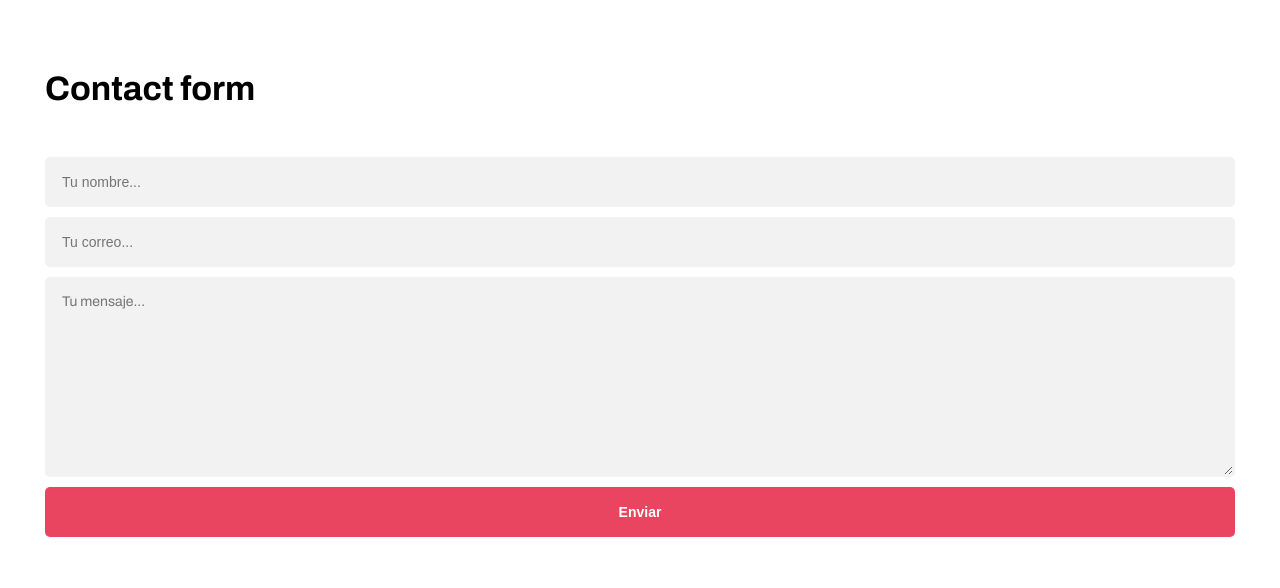
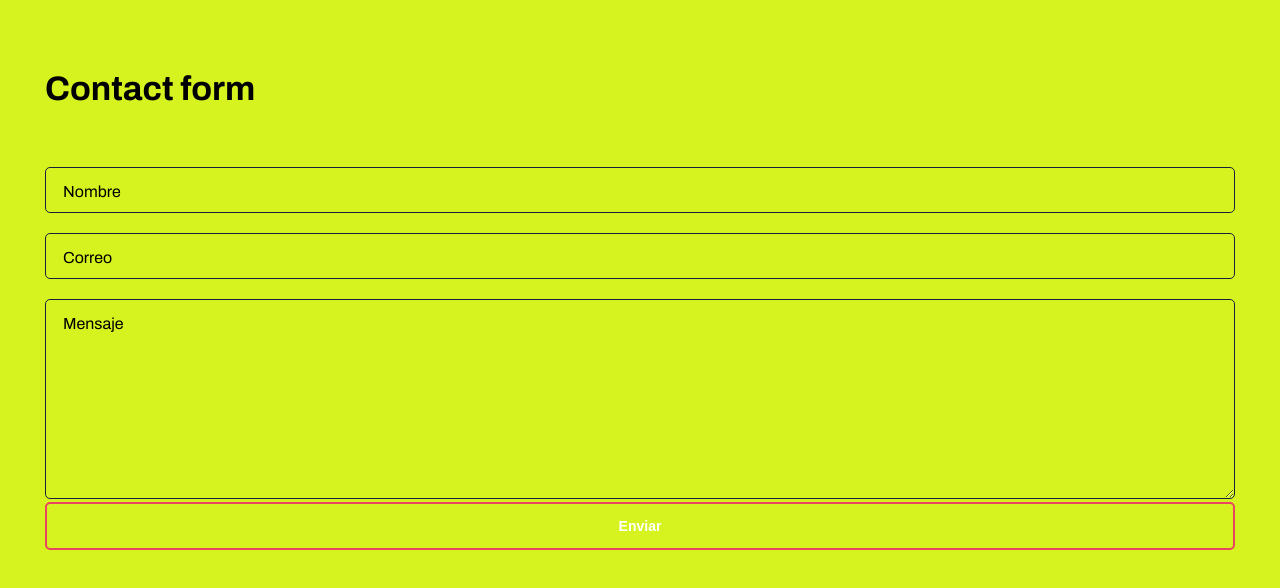
Before and after one commit to JetLagFox/portfolio-frontend, a Next.js app: page / in a window 1280 px wide. Shown: the part 947-1535 px from the top of the page. Built offline with nearby package versions, Linux system fonts and the light colour scheme; no server answers.

Commit message:
updated styles and created formItem atom

```diff
--- /dev/null
+++ b/atoms/FormItem.js
@@ -0,0 +1,24 @@
+const FormItem = ({ handlChange, formInputs, name, type, label }) => {
+  return (
+    <div className="contact-form__input-wrapper">
+      {type === "textarea" ? (
+        <textarea onChange={handlChange} name={name} value={formInputs[name]} />
+      ) : (
+        <input
+          onChange={handlChange}
+          name={name}
+          type={type}
+          value={formInputs[name]}
+        />
+      )}
+      <span
+        onClick={() => setClickedLabel(true)}
+        className={formInputs[name]?.length > 0 ? "input--value" : undefined}
+      >
+        {label}
+      </span>
+    </div>
+  );
+};
+
+export default FormItem;
--- a/components/ContactForm.js
+++ b/components/ContactForm.js
@@ -1,22 +1,22 @@
-import React, { useState } from 'react';
+import React, { useState } from "react";
+import FormItem from "../atoms/formItem";
 
 const ContactForm = () => {
-
   const [formSubmitted, setFormSubmitted] = useState(false);
   const [success, setSuccess] = useState(false);
   const [formInputs, setFormInputs] = useState({
     name: "",
     email: "",
-        message: ""
+    message: "",
   });
 
   const handlChange = (e) => {
-        setFormInputs({...formInputs, [e.target.name]: e.target.value })
-    }
+    setFormInputs({ ...formInputs, [e.target.name]: e.target.value });
+  };
 
   const handleSubmit = (e) => {
     e.preventDefault();
-        setFormSubmitted(true)
+    setFormSubmitted(true);
 
     const { name, email, message } = formInputs;
 
@@ -25,23 +25,45 @@ const ContactForm = () => {
     } else {
       setSuccess(true);
     }
-    }
+  };
 
-    return(
-        <div className='wrapper'>
-            <section className='contact-form'>
+  return (
+    <section className="contact-form">
+      <div className="wrapper">
         <h2>Contact form</h2>
         <form onSubmit={handleSubmit}>
-                    <input onChange={handlChange} name="name" type="text" value={formInputs.name} placeholder="Tu nombre..." />
-                    <input onChange={handlChange} name='email' type="email" value={formInputs.email} placeholder="Tu correo..." />
-                    <textarea onChange={handlChange} name="message" value={formInputs.message} placeholder="Tu mensaje..." />
+          <FormItem
+            handlChange={handlChange}
+            formInputs={formInputs}
+            label="Nombre"
+            type="text"
+            name="name"
+          />
+          <FormItem
+            handlChange={handlChange}
+            formInputs={formInputs}
+            label="Correo"
+            type="email"
+            name="email"
+          />
+
+          <FormItem
+            handlChange={handlChange}
+            formInputs={formInputs}
+            label="Mensaje"
+            type="textarea"
+            name="message"
+          />
+
           <input type="submit" value="Enviar" />
         </form>
-                { formSubmitted && !success  && <p>Ha habido algún problema</p>}
-                { formSubmitted && success && <p>El formulario se ha enviado correctamente</p>}
+        {formSubmitted && !success && <p>Ha habido algún problema</p>}
+        {formSubmitted && success && (
+          <p>El formulario se ha enviado correctamente</p>
+        )}
+      </div>
     </section>
-        </div>
-    )
-}
+  );
+};
 
 export default ContactForm;
--- a/pages/_document.js
+++ b/pages/_document.js
@@ -1,15 +1,14 @@
-import Document, { Html, Head, Main, NextScript} from 'next/document';
+import Document, { Html, Head, Main, NextScript } from "next/document";
 
 class MyDocument extends Document {
-
   seoGoogleTags() {
     return {
       __html: `window.dataLayer = window.dataLayer || [];
 			function gtag(){dataLayer.push(arguments);}
 			gtag('js', new Date());
 
-			gtag('config', '${process.env.GOOGLE_ANALYTICS_ID}');`
-		}
+			gtag('config', '${process.env.GOOGLE_ANALYTICS_ID}');`,
+    };
   }
 
   render() {
@@ -21,11 +20,25 @@ class MyDocument extends Document {
           <link rel="preconnect" href="https://fonts.gstatic.com" crossorigin />
           <meta name="viewport" content="width=device-width, initial-scale=1" />
           <link rel="preconnect" href="https://fonts.googleapis.com" />
-					<link href="https://fonts.googleapis.com/css2?family=Archivo:ital,wght@0,100;0,200;0,300;0,400;0,500;0,600;0,700;0,800;0,900;1,100;1,200;1,300;1,400;1,500;1,600;1,700;1,800;1,900&display=swap" rel="stylesheet" />
-					<link href="https://fonts.googleapis.com/css2?family=Secular+One&display=swap" rel="stylesheet" />
+          <link
+            href="https://fonts.googleapis.com/css2?family=Archivo:ital,wght@0,100;0,200;0,300;0,400;0,500;0,600;0,700;0,800;0,900;1,100;1,200;1,300;1,400;1,500;1,600;1,700;1,800;1,900&display=swap"
+            rel="stylesheet"
+          />
+          <link
+            href="https://fonts.googleapis.com/css2?family=Secular+One&display=swap"
+            rel="stylesheet"
+          />
           <link href="/styles.css" rel="stylesheet" />
-					<link rel="icon" type="image/vnd.microsoft.icon" href="/laxtore_ico.ico" sizes="16x16 24x24 36x36 48x48" />
-					<script async src={`https://www.googletagmanager.com/gtag/js?id=${process.env.GOOGLE_ANALYTICS_ID}`}></script>
+          <link
+            rel="icon"
+            type="image/vnd.microsoft.icon"
+            href="/laxtore_ico.ico"
+            sizes="16x16 24x24 36x36 48x48"
+          />
+          <script
+            async
+            src={`https://www.googletagmanager.com/gtag/js?id=${process.env.GOOGLE_ANALYTICS_ID}`}
+          ></script>
           <script dangerouslySetInnerHTML={this.seoGoogleTags()}></script>
         </Head>
         <body>
@@ -33,7 +46,7 @@ class MyDocument extends Document {
           <NextScript />
         </body>
       </Html>
-		)
+    );
   }
 }
 
--- a/public/styles.css
+++ b/public/styles.css
@@ -1,10 +1,11 @@
 :root {
-    --color-big-stone: #16213E;
-    --color-downriver: #0F3460;
+  --color-big-stone: #16213e;
+  --color-downriver: #0f3460;
   --color-minsk: #533483;
-    --color-mandy: #E94560;
+  --color-mandy: #e94560;
   --color-white: #ffffff;
   --color-mercury: #e3e3e3;
+  --color-las-palmas: #d6f31f;
 
   --wrapper-width: 1200px;
 
@@ -20,7 +21,8 @@
 }
 
 body {
-    font-family: 'Archivo', sans-serif;
+  font-family: "Archivo", sans-serif;
+  background-color: var(--color-las-palmas);
 }
 
 h1 {
@@ -114,7 +116,7 @@ h1 {
 }
 
 @keyframes rectangle-rotation {
-    from   {
+  from {
     transform: rotate(0deg) scale(1);
     opacity: 1;
   }
@@ -155,7 +157,7 @@ section h2 {
 
 .experience-tag {
   color: var(--color-mercury);
-    font-family: 'Secular One', sans-serif;
+  font-family: "Secular One", sans-serif;
   font-size: 26px;
   line-height: 28px;
   cursor: pointer;
@@ -188,29 +190,27 @@ section h2 {
   min-width: 100%;
   min-height: 200px;
   max-height: 600px;
-    font-family: 'Archivo', sans-serif;
+  font-family: "Archivo", sans-serif;
 }
 
 .contact-form input,
 .contact-form textarea {
-    border: 2px solid #f2f2f2;
-    margin-top: 10px;
-    padding: 15px;
-    background: #f2f2f2;
+  border: 1px solid var(--color-big-stone);
+  padding: 14px;
+  background: var(--color-las-palmas);
   border-radius: 5px;
   font-size: 14px;
+  width: 100%;
 }
 
 .contact-form input:focus,
 .contact-form textarea:focus {
-    background: var(--color-white);
-    border: 2px solid #f2f2f2;
   outline: none;
 }
 
 .contact-form input[type="submit"] {
   border: 2px solid var(--color-mandy);
-    background: var(--color-mandy);
+  background: var(--color-las-palmas);
   color: var(--color-white);
   font-weight: bold;
   cursor: pointer;
@@ -220,3 +220,39 @@ section h2 {
   background: var(--color-white);
   color: var(--color-mandy);
 }
+
+.contact-form input::placeholder,
+.contact-form textarea::placeholder {
+  color: var(--color-big-stone);
+}
+
+.contact-form__input-wrapper {
+  position: relative;
+  margin-top: 20px;
+}
+
+.contact-form__input-wrapper span {
+  position: absolute;
+  background: var(--color-las-palmas);
+  padding: 0 8px;
+  top: 16px;
+  left: 10px;
+  font-size: 16px;
+  transition: all 0.1s ease-out;
+  -webkit-transition: all 0.1s ease-out;
+  -moz-transition: all 0.1s ease-out;
+  -o-transition: all 0.1s ease-out;
+  -ms-transition: all 0.1s ease-out;
+}
+
+.contact-form__input-wrapper input:focus ~ span,
+.contact-form__input-wrapper textarea:focus ~ span,
+.contact-form__input-wrapper .input--value {
+  top: -7px;
+  font-size: 12px;
+  transition: all 0.1s ease-in;
+  -webkit-transition: all 0.1s ease-in;
+  -moz-transition: all 0.1s ease-in;
+  -o-transition: all 0.1s ease-in;
+  -ms-transition: all 0.1s ease-in;
+}
```
Lines whose indentation alone changed are shown as unchanged.
